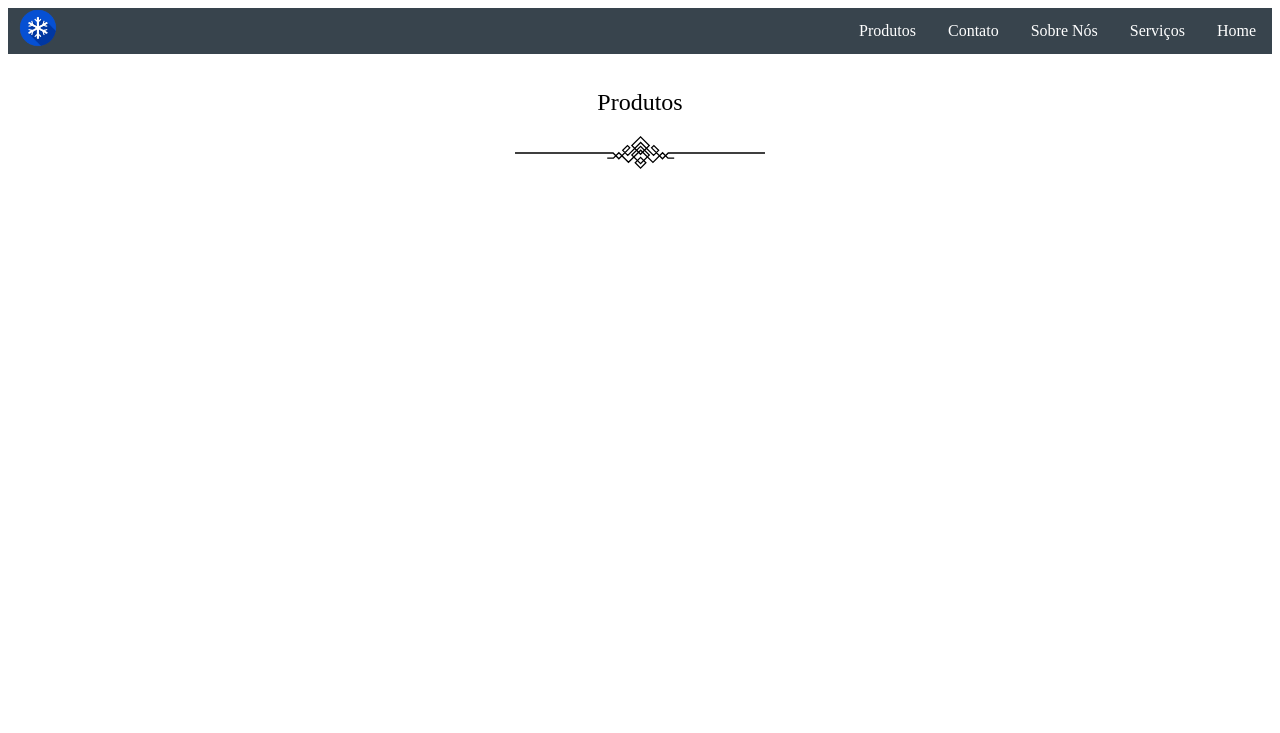
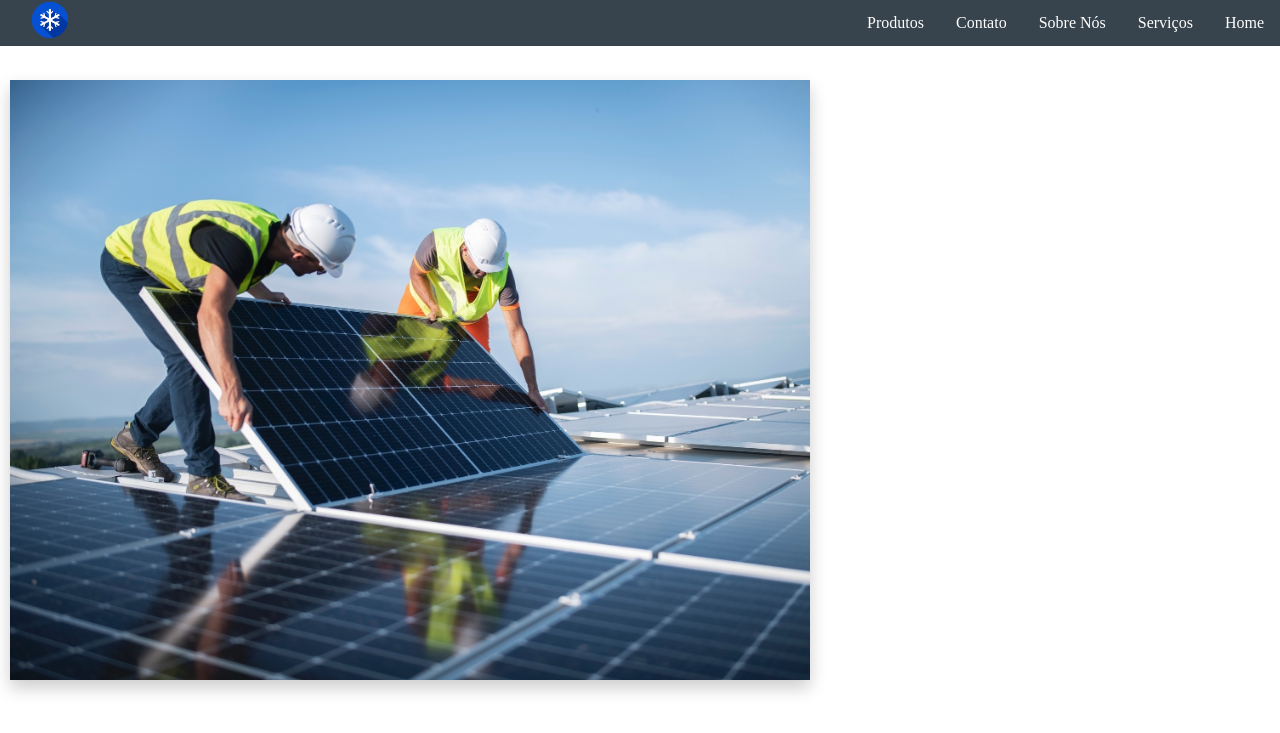
Before and after one commit to BiancaLouS/ArCondicionado, a PHP site: page / in a window 1280 px wide. Shown: the top 733 px of the page. Run offline with PHP 8.4, Linux system fonts and the light colour scheme; some libraries are stand-ins or nearby versions.

Commit message:
Finalizando Menu e dando início para a parte de apresentação inicial.

```diff
--- a/css/style.css
+++ b/css/style.css
@@ -1,3 +1,8 @@
+
+body{
+    margin: 0;
+    padding: 0;
+}
 
 .fundoAr {
     background-color: rgb(255, 255, 255);
@@ -108,3 +113,13 @@ ul {
   .dropdown:hover .dropdown-content {
     display: block;
   }
+
+/* ------------------ Início Apresentação Inicial ---------------*/
+
+.solar{
+    box-shadow: 0px 8px 16px 0px rgba(0,0,0,0.2);
+    width: 800px;
+    margin-left: 10px;
+    position: absolute;
+    top: 80px;
+}
--- a/index.html
+++ b/index.html
@@ -12,9 +12,12 @@
 </head>
 
 <body class="fundo" ng-app="">
+<!-- INICIO MENU  -->
+
     <div class="fundoAr">
+
         <ul>
-            <img style="width: 40px; margin-left: 10px;" src="images/logo.png" alt="logo">
+            <img style="width: 40px; margin-left: 30px;" src="images/logo.png" alt="logo">
             <li><a href="#home">Home</a></li>
             <li><a href="#news">Serviços</a></li>
             <li><a href="#news">Sobre Nós</a></li>
@@ -31,13 +34,18 @@
               </div>
             </li>
           </ul>
+    </div>
 
-        <h2>Produtos</h2>
-        <img class="linha" src="images/linha.svg" alt="Linha">
+<!-- FIM MENU  -->
+
+<!-- INICIO APRESENTAÇÃO INICIAL  -->
+
+    <div>
+        <img class="solar" src="images/energiaSolarInicial.jpg" alt="Energia Solar e Funcionários">
 
 
-      </div>
     </div>
+
 
 </body>
 </html>
```
